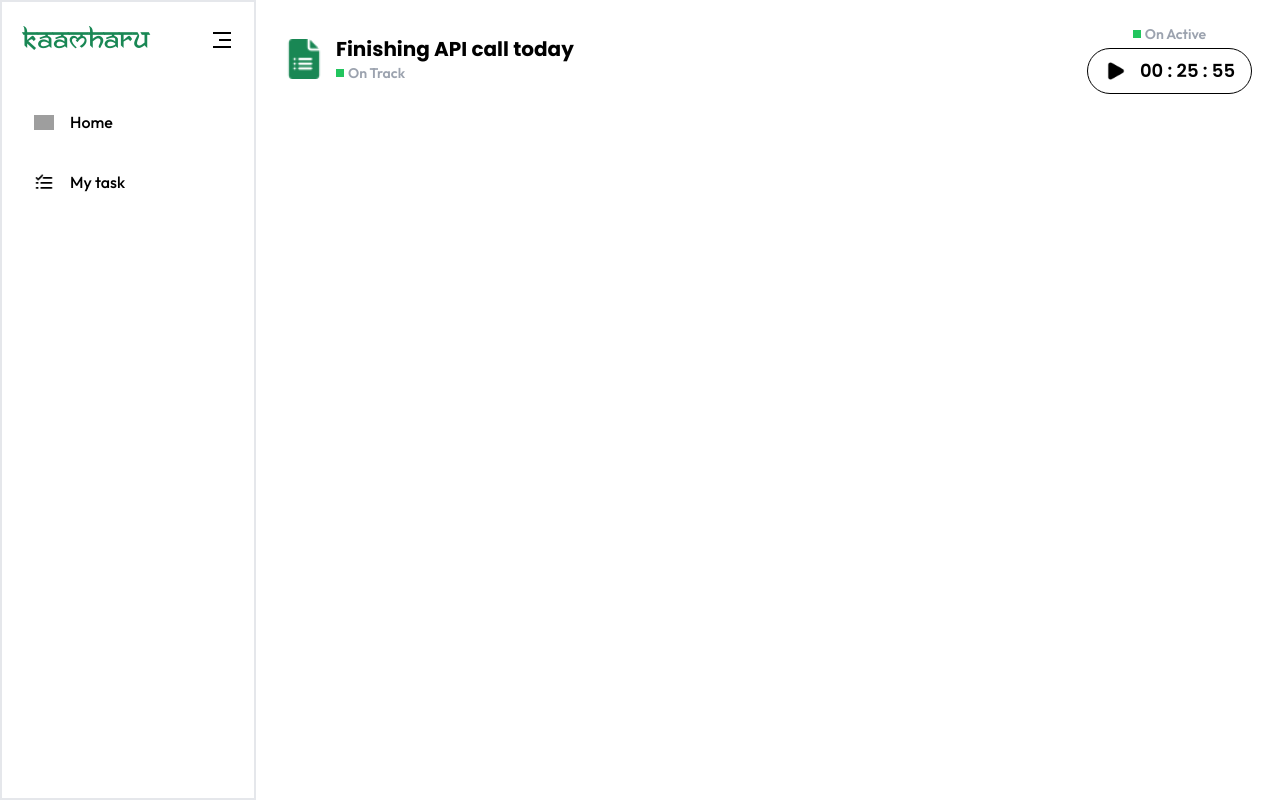
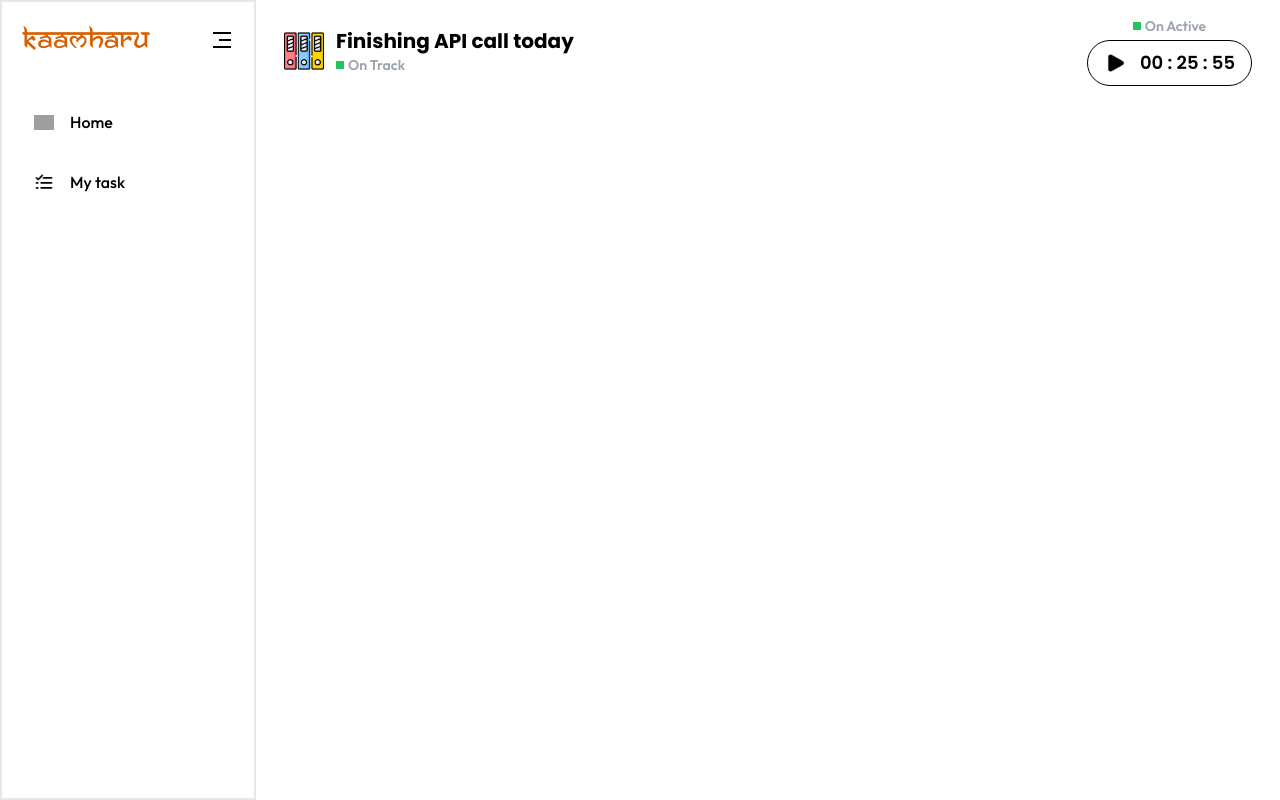
Before and after one commit to Yuneshdangol99/Mytodo, a React (Vite) app: page / in a window 1280 px wide. Built offline with nearby package versions, Linux system fonts and the light colour scheme; grey boxes are pictures that could not be loaded; a web font is replaced by a local one.

Commit message:
minor changes in color and image

```diff
--- a/src/component/HeroContainer/HeroContainer.jsx
+++ b/src/component/HeroContainer/HeroContainer.jsx
@@ -3,7 +3,7 @@ import HeroHeading from "./Heroheading/HeroHeading";
 
 function HeroContainer() {
   return (
-    <div className="w-full h-[100vh] py-6 px-7">
+    <div className="w-full h-[100vh] py-4 px-7">
       <HeroHeading />
     </div>
   );
--- a/tailwind.config.js
+++ b/tailwind.config.js
@@ -9,7 +9,7 @@ export default {
         mylogo: ["mylogo"],
       },
       colors: {
-        primary: "#198754",
+        primary: "#D65F00",
         secondary: {
           gray_200: "#e5e7eb",
           gray_300: "#d1d5db",
```
Also changed, not shown: src/assets/form.png.
